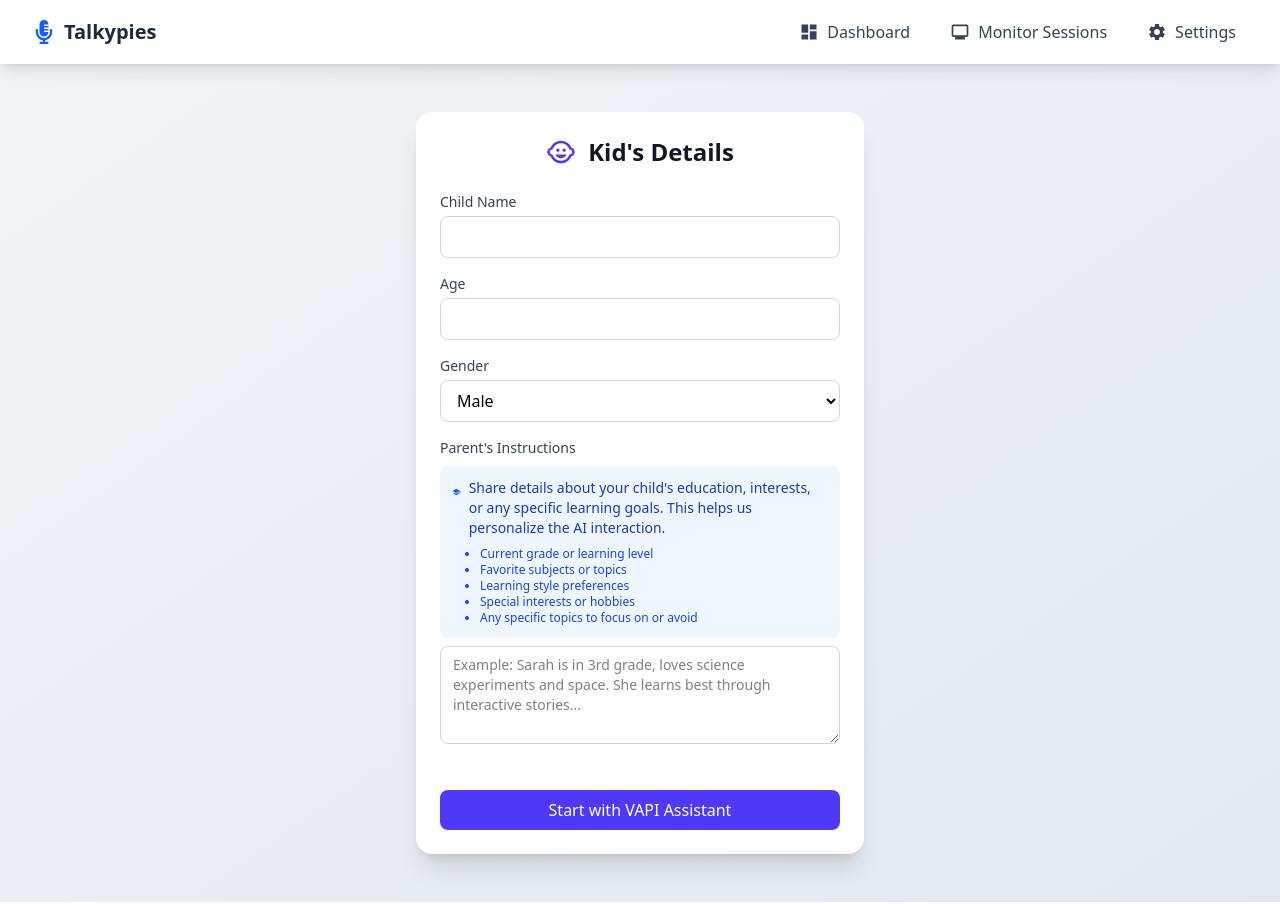
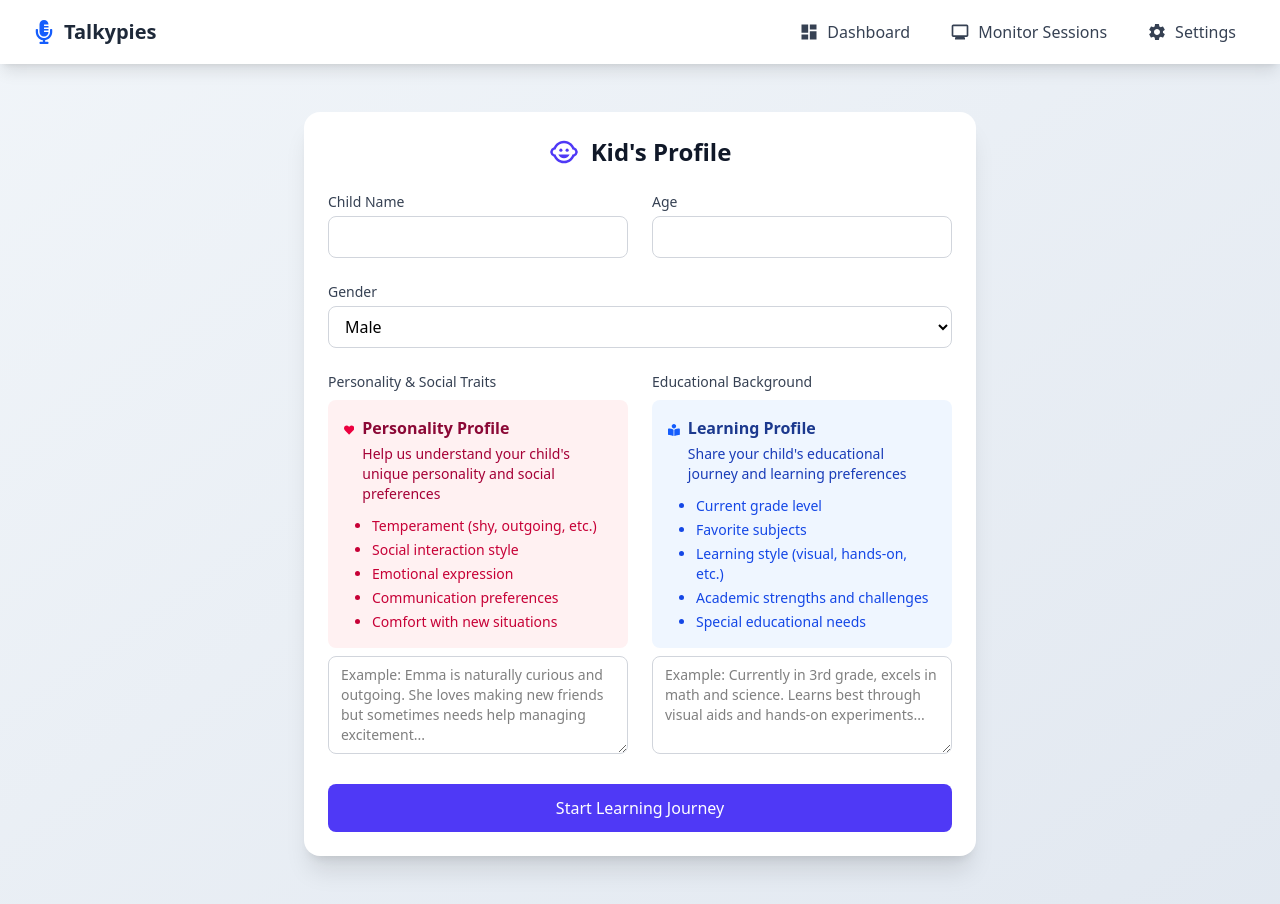
Before and after one commit to sumit-realtyai/Robotics_Voice_Assistant, a React (Vite) app: page / in a window 1280 px wide. Built offline with nearby package versions, Linux system fonts and the light colour scheme.

Commit message:
Update Settings and Dashboard with persistence and improved instructions

```diff
--- a/src/Dashboard.jsx
+++ b/src/Dashboard.jsx
@@ -1,6 +1,7 @@
 import React, { useState } from "react";
 import { useNavigate } from "react-router-dom";
 import { MdChildCare, MdSchool } from "react-icons/md";
+import { FaBookReader, FaTheaterMasks, FaBrain, FaHeart } from "react-icons/fa";
 
 export default function Dashboard() {
   const navigate = useNavigate();
@@ -8,16 +9,18 @@ export default function Dashboard() {
     childName: "",
     age: "",
     gender: "male",
-    additionalInstructions: ""
+    personality: "",
+    education: ""
   });
 
   const handleFormSubmit = (e) => {
     e.preventDefault();
+    const selectedAssistant = localStorage.getItem('selectedAssistant') || 'vapi';
     const queryParams = new URLSearchParams({
       ...formData,
       isFormSubmitted: true
     }).toString();
-    navigate(`/vapi?${queryParams}`);
+    navigate(`/${selectedAssistant}?${queryParams}`);
   };
 
   const handleInputChange = (e) => {
@@ -30,13 +33,14 @@ export default function Dashboard() {
 
   return (
     <div className="flex items-center justify-center min-h-[calc(100vh-4rem)] p-4">
-      <section className="w-full max-w-md bg-white rounded-2xl shadow-xl p-6">
+      <section className="w-full max-w-2xl bg-white rounded-2xl shadow-xl p-6">
         <div className="flex items-center justify-center gap-3 mb-6">
           <MdChildCare className="text-3xl text-indigo-600" />
-          <h2 className="text-2xl font-bold text-gray-900">Kid's Details</h2>
+          <h2 className="text-2xl font-bold text-gray-900">Kid's Profile</h2>
         </div>
 
-        <form onSubmit={handleFormSubmit} className="space-y-4">
+        <form onSubmit={handleFormSubmit} className="space-y-6">
+          <div className="grid grid-cols-1 md:grid-cols-2 gap-6">
             <div>
               <label htmlFor="childName" className="block text-sm font-medium text-gray-700 mb-1">
                 Child Name
@@ -67,6 +71,7 @@ export default function Dashboard() {
                 className="w-full px-3 py-2 border border-gray-300 rounded-lg focus:ring-2 focus:ring-indigo-500 focus:border-indigo-500"
               />
             </div>
+          </div>
 
           <div>
             <label htmlFor="gender" className="block text-sm font-medium text-gray-700 mb-1">
@@ -86,41 +91,79 @@ export default function Dashboard() {
             </select>
           </div>
 
+          <div className="grid grid-cols-1 md:grid-cols-2 gap-6">
             <div className="space-y-2">
-            <label htmlFor="additionalInstructions" className="block text-sm font-medium text-gray-700">
-              Parent's Instructions
+              <label htmlFor="personality" className="block text-sm font-medium text-gray-700">
+                Personality & Social Traits
               </label>
-            <div className="bg-blue-50 p-3 rounded-lg mb-2">
-              <div className="flex items-start gap-2 mb-2">
-                <MdSchool className="text-blue-600 text-xl mt-1" />
-                <p className="text-sm text-blue-800">
-                  Share details about your child's education, interests, or any specific learning goals. This helps us personalize the AI interaction.
+              <div className="bg-rose-50 p-4 rounded-lg mb-2">
+                <div className="flex items-start gap-2 mb-3">
+                  <FaHeart className="text-rose-600 text-xl mt-1" />
+                  <div>
+                    <h4 className="font-semibold text-rose-900 mb-1">Personality Profile</h4>
+                    <p className="text-sm text-rose-800">
+                      Help us understand your child's unique personality and social preferences
                     </p>
                   </div>
-              <ul className="text-xs text-blue-700 ml-7 list-disc">
-                <li>Current grade or learning level</li>
-                <li>Favorite subjects or topics</li>
-                <li>Learning style preferences</li>
-                <li>Special interests or hobbies</li>
-                <li>Any specific topics to focus on or avoid</li>
+                </div>
+                <ul className="text-sm text-rose-700 ml-7 list-disc space-y-1">
+                  <li>Temperament (shy, outgoing, etc.)</li>
+                  <li>Social interaction style</li>
+                  <li>Emotional expression</li>
+                  <li>Communication preferences</li>
+                  <li>Comfort with new situations</li>
                 </ul>
               </div>
               <textarea
-              id="additionalInstructions"
-              name="additionalInstructions"
-              value={formData.additionalInstructions}
+                id="personality"
+                name="personality"
+                value={formData.personality}
                 onChange={handleInputChange}
                 rows="4"
-              placeholder="Example: Sarah is in 3rd grade, loves science experiments and space. She learns best through interactive stories..."
+                placeholder="Example: Emma is naturally curious and outgoing. She loves making new friends but sometimes needs help managing excitement..."
                 className="w-full px-3 py-2 border border-gray-300 rounded-lg focus:ring-2 focus:ring-indigo-500 focus:border-indigo-500 text-sm"
               />
             </div>
 
+            <div className="space-y-2">
+              <label htmlFor="education" className="block text-sm font-medium text-gray-700">
+                Educational Background
+              </label>
+              <div className="bg-blue-50 p-4 rounded-lg mb-2">
+                <div className="flex items-start gap-2 mb-3">
+                  <FaBookReader className="text-blue-600 text-xl mt-1" />
+                  <div>
+                    <h4 className="font-semibold text-blue-900 mb-1">Learning Profile</h4>
+                    <p className="text-sm text-blue-800">
+                      Share your child's educational journey and learning preferences
+                    </p>
+                  </div>
+                </div>
+                <ul className="text-sm text-blue-700 ml-7 list-disc space-y-1">
+                  <li>Current grade level</li>
+                  <li>Favorite subjects</li>
+                  <li>Learning style (visual, hands-on, etc.)</li>
+                  <li>Academic strengths and challenges</li>
+                  <li>Special educational needs</li>
+                </ul>
+              </div>
+              <textarea
+                id="education"
+                name="education"
+                value={formData.education}
+                onChange={handleInputChange}
+                rows="4"
+                placeholder="Example: Currently in 3rd grade, excels in math and science. Learns best through visual aids and hands-on experiments..."
+                className="w-full px-3 py-2 border border-gray-300 rounded-lg focus:ring-2 focus:ring-indigo-500 focus:border-indigo-500 text-sm"
+              />
+            </div>
+          </div>
+
           <button
             type="submit"
-            className="w-full py-2 px-4 bg-indigo-600 text-white font-medium rounded-lg hover:bg-indigo-700 focus:ring-4 focus:ring-indigo-300 transition-all duration-300 cursor-pointer mt-6"
+            className="w-full py-3 px-4 bg-indigo-600 text-white font-medium rounded-lg hover:bg-indigo-700 focus:ring-4 focus:ring-indigo-300 transition-all duration-300 cursor-pointer"
           >
-            Start with VAPI Assistant
+            Start Learning Journey
           </button>
         </form>
       </section>
--- a/src/Settings.jsx
+++ b/src/Settings.jsx
@@ -1,14 +1,22 @@
-import React from 'react';
+import React, { useState, useEffect } from 'react';
 import { useNavigate } from 'react-router-dom';
 import { FaRobot, FaComments, FaMicrophoneAlt } from 'react-icons/fa';
 
 const Settings = () => {
   const navigate = useNavigate();
+  const [selectedAssistant, setSelectedAssistant] = useState('vapi');
+
+  useEffect(() => {
+    const savedAssistant = localStorage.getItem('selectedAssistant') || 'vapi';
+    setSelectedAssistant(savedAssistant);
+  }, []);
 
   const handleApiChange = (e) => {
-    const selectedApi = e.target.value;
-    if (selectedApi) {
-      navigate(`/${selectedApi}`);
+    const selected = e.target.value;
+    if (selected) {
+      localStorage.setItem('selectedAssistant', selected);
+      setSelectedAssistant(selected);
+      navigate('/');
     }
   };
 
@@ -43,10 +51,10 @@ const Settings = () => {
         </div>
 
         <select
+          value={selectedAssistant}
           onChange={handleApiChange}
           className="w-full p-3 border border-gray-300 rounded-lg shadow-sm focus:ring-2 focus:ring-indigo-500 focus:border-indigo-500 text-gray-700"
         >
-          <option value="">-- Select an AI Assistant --</option>
           <option value="vapi">VAPI</option>
           <option value="synthflow">Synthflow</option>
           <option value="voiceflow">Voiceflow</option>
```
Lines whose indentation alone changed are shown as unchanged.
